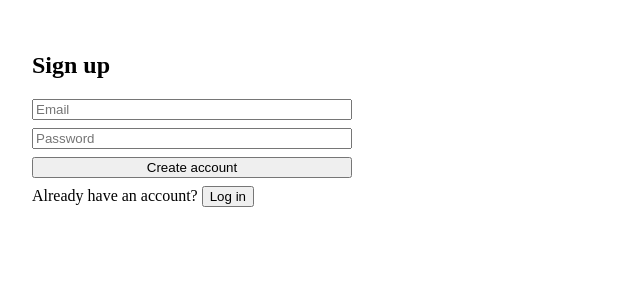
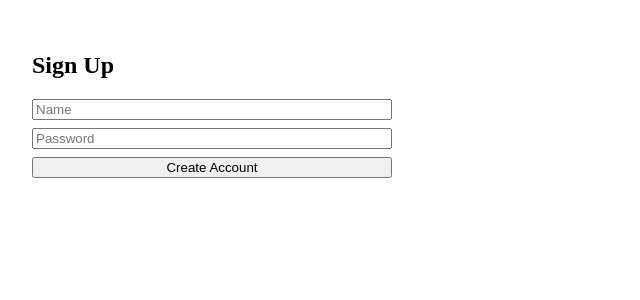
Before and after one commit to Yashuchirag/to_do_using_react, a React (Create React App) app: page / in a window 1280 px wide. Both pictures are taken after a click on the button "Sign Up". Shown: the top 300 px of the page, without its empty margins (0-640 px from the left). Built offline with nearby package versions, Linux system fonts and the light colour scheme.

Commit message:
Fixed the db connection link

```diff
--- a/src/Authentication/SignUpPage.jsx
+++ b/src/Authentication/SignUpPage.jsx
@@ -1,73 +1,49 @@
 import React, { useState } from "react";
 
-export default function SignUpPage({ onSignUp, onSwitch, onGoToTodo }) {
-  const [form, setForm] = useState({ email: "", password: "" });
-  const [error, setError] = useState('');
-  const [info, setInfo] = useState('');
+export default function SignUp() {
+  const [form, setForm] = useState({ name: "", password: "" });
+  const [msg, setMsg] = useState("");
 
   const onChange = (e) => setForm({ ...form, [e.target.name]: e.target.value });
 
   const onSubmit = async (e) => {
     e.preventDefault();
-    setError('');
-    setInfo('');
-
-    const { email, password } = form;
-
+    setMsg("");
     try {
-      const res = await fetch('/.netlify/functions/signup', {
-        method: 'POST',
-        headers: { 'Content-Type': 'application/json' },
-        body: JSON.stringify({ email, password }),
+      const res = await fetch("/.netlify/functions/signup", {
+        method: "POST",
+        headers: { "Content-Type": "application/json" },
+        body: JSON.stringify(form),
       });
-
-      const raw = await res.text();                  // read raw text first
-      let payload = {};
-      try { payload = raw ? JSON.parse(raw) : {}; }  // try to parse JSON
-      catch { throw new Error(`Non-JSON response (${res.status}): ${raw.slice(0,200)}`); }
-
-
-      if (!res.ok) {
-        throw new Error(payload.error || 'Sign up failed');
-      }
-
-      const user = payload.user;
-      localStorage.setItem("currentUser", JSON.stringify(user));
-      setInfo("User registered successfully");
-
-      onSignUp?.(user);
-      onGoToTodo?.();
+      const data = await res.json();
+      if (!res.ok) throw new Error(data.error || "Signup failed");
+      setMsg(`User created: ${data.user.name} (id: ${data.user.id})`);
+      setForm({ name: "", password: "" });
     } catch (err) {
-      setError(err.message);
+      setMsg(err.message);
     }
   };
 
   return (
-    <div style={{ padding: 24 }}>
-      <h2>Sign up</h2>
-      {error && <p style={{ color: "red" }}>{error}</p>}
-      {info && <p style={{ color: "green" }}>{info}</p>}
-      <form onSubmit={onSubmit} style={{ display: "grid", gap: 8, maxWidth: 320 }}>
+    <div style={{ padding: 24, maxWidth: 360 }}>
+      <h2>Sign Up</h2>
+      {msg && <p>{msg}</p>}
+      <form onSubmit={onSubmit} style={{ display: "grid", gap: 8 }}>
         <input
-          name="email"
-          type="email"
-          placeholder="Email"
-          value={form.email}
+          name="name"
+          placeholder="Name"
+          value={form.name}
           onChange={onChange}
         />
         <input
           name="password"
-          type="password"
+          type="text"  // plain text per your request
           placeholder="Password"
           value={form.password}
           onChange={onChange}
         />
-        <button type="submit">Create account</button>
+        <button type="submit">Create Account</button>
       </form>
-      <p style={{ marginTop: 8 }}>
-        Already have an account?{" "}
-        <button onClick={onSwitch}>Log in</button>
-      </p>
     </div>
   );
 }
```
Also changed, not shown: 2 other files (tests, documents, lock files or other folders).
